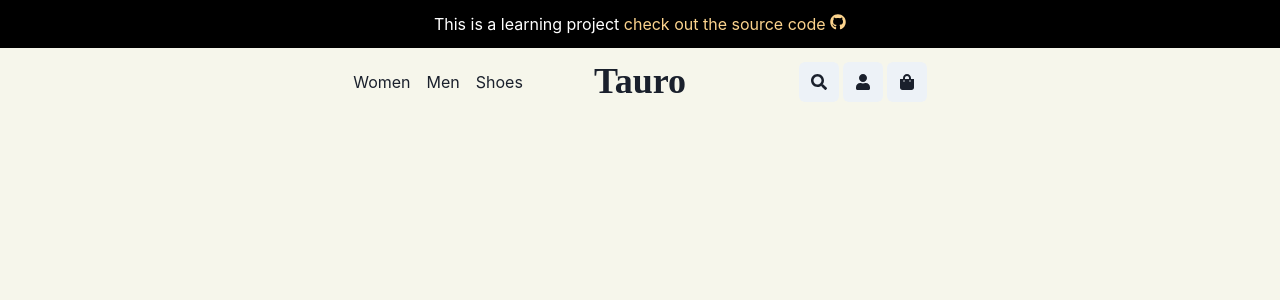
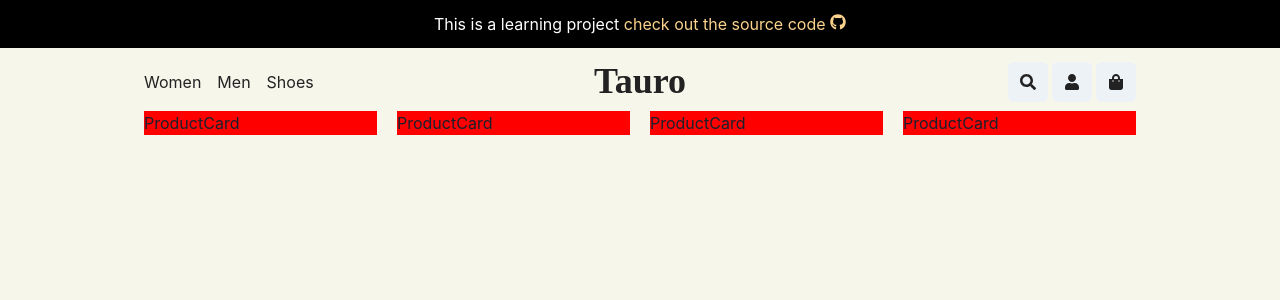
Before and after one commit to jpecheverryp/ecomm, a React (Create React App) app in the folder client/: page /shoes in a window 1280 px wide. Shown: the top 300 px of the page. Built offline with nearby package versions, Linux system fonts and the light colour scheme.

Commit message:
add product cards with no content

```diff
--- a/client/src/App.tsx
+++ b/client/src/App.tsx
@@ -1,14 +1,19 @@
 import { Box } from '@chakra-ui/react';
-import React from 'react';
+import React, { useState } from 'react';
 import Banner from './components/Banner';
 import Header from './components/Header';
+import ProductCard from './components/ProductCard';
+import ProductCardList from './components/ProductCardList';
 
 function App() {
+  const [state, setState] = useState({
+    products: [{}, {}, {}, {}],
+  });
   return (
     <Box>
       <Banner />
       <Header />
-      <Box height={'200vh'}></Box>
+      <ProductCardList products={state.products} />
     </Box>
   );
 }
--- a/client/src/components/Header.tsx
+++ b/client/src/components/Header.tsx
@@ -14,9 +14,10 @@ const Header = () => {
         justifyContent={'center'}
         alignItems={'center'}
         flexWrap={'wrap'}
-        w={'100%'}
+        maxWidth={'80%'}
         bg={'brand.100'}
         zIndex={1}
+        color={'#222'}
       >
         <Navbar />
         <Logo />
--- /dev/null
+++ b/client/src/components/ProductCard.tsx
@@ -0,0 +1,12 @@
+import { Box } from '@chakra-ui/react';
+import React from 'react';
+
+interface IProps {
+  product: {};
+}
+
+const ProductCard: React.FC<IProps> = ({ product }) => {
+  return <Box bg={'red'}>ProductCard</Box>;
+};
+
+export default ProductCard;
--- /dev/null
+++ b/client/src/components/ProductCardList.tsx
@@ -0,0 +1,28 @@
+import { Box, Container, Grid } from '@chakra-ui/react';
+import React from 'react';
+import ProductCard from './ProductCard';
+
+interface iProps {
+  products: {}[];
+}
+
+const ProductCardList: React.FC<iProps> = ({ products }) => {
+  return (
+    <Container maxW={'80%'}>
+      <Grid
+        templateColumns={{
+          base: 'repeat(1, 1fr)',
+          sm: 'repeat(2, 1fr)',
+          md: 'repeat(4, 1fr)',
+        }}
+        gap={5}
+      >
+        {products.map((product, i) => (
+          <ProductCard key={i} product={product} />
+        ))}
+      </Grid>
+    </Container>
+  );
+};
+
+export default ProductCardList;
```
